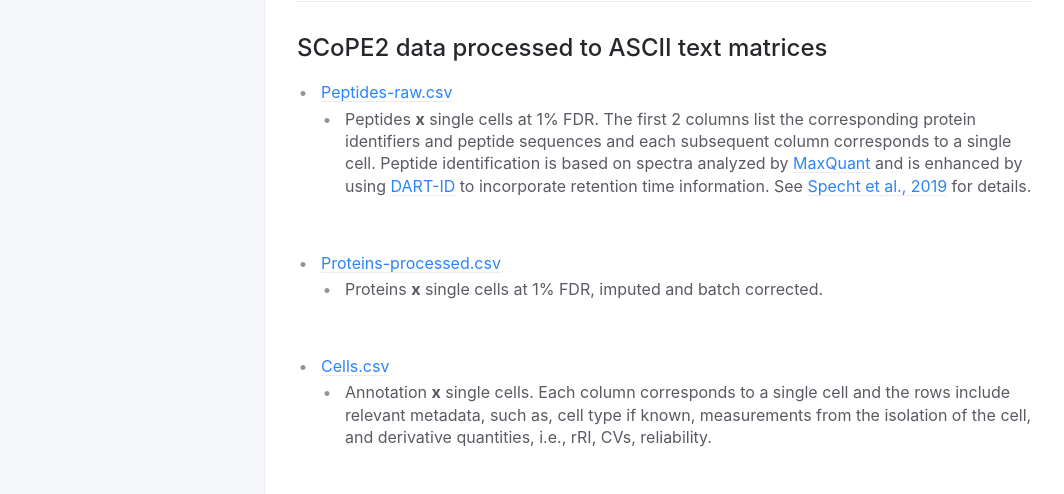
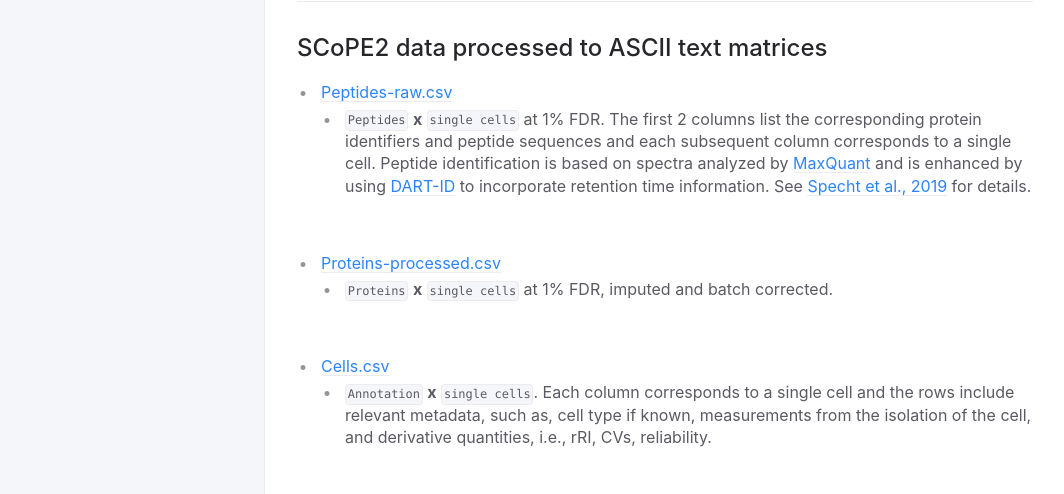
Before and after one commit to SlavovLab/SCoPE2, a Jekyll site: the page built from docs/docs/data.md, in a window 1280 px wide. Shown: the part 333-827 px from the top of the page, without its empty margins (91-1155 px from the left). Built offline with Jekyll 4.4.1, drawn with Linux system fonts in a browser that asks for light colours.

```diff
--- a/docs/docs/data.md
+++ b/docs/docs/data.md
@@ -22,17 +22,17 @@ permalink: docs/data
 
 
 * [Peptides-raw.csv](http://slavovlab.net/scope2/data/Peptides-raw.csv)
-  - Peptides **x** single cells at 1% FDR.  The first 2 columns list the corresponding protein identifiers and peptide sequences and each subsequent column corresponds to a single cell. Peptide identification is based on spectra analyzed by [MaxQuant](https://www.maxquant.org/)  and is enhanced by using [DART-ID](https://dart-id.slavovlab.net/) to incorporate retention time information. See [Specht et al., 2019](https://www.biorxiv.org/content/10.1101/665307v1) for details.
+  - `Peptides` **x** `single cells` at 1% FDR.  The first 2 columns list the corresponding protein identifiers and peptide sequences and each subsequent column corresponds to a single cell. Peptide identification is based on spectra analyzed by [MaxQuant](https://www.maxquant.org/)  and is enhanced by using [DART-ID](https://dart-id.slavovlab.net/) to incorporate retention time information. See [Specht et al., 2019](https://www.biorxiv.org/content/10.1101/665307v1) for details.
 
 &nbsp;
 
 * [Proteins-processed.csv](http://slavovlab.net/scope2/data/Proteins-processed.csv)
-   - Proteins **x** single cells at 1% FDR, imputed and batch corrected.
+   - `Proteins` **x** `single cells` at 1% FDR, imputed and batch corrected.
 
 &nbsp;
 
 * [Cells.csv](http://slavovlab.net/scope2/data/Cells.csv)
-   - Annotation **x**  single cells. Each column corresponds to a single cell and the rows include relevant metadata, such as, cell type if known, measurements from the isolation of the cell, and derivative quantities, i.e., rRI, CVs, reliability.
+   - `Annotation` **x**  `single cells`. Each column corresponds to a single cell and the rows include relevant metadata, such as, cell type if known, measurements from the isolation of the cell, and derivative quantities, i.e., rRI, CVs, reliability.
 
 &nbsp;
 
```
